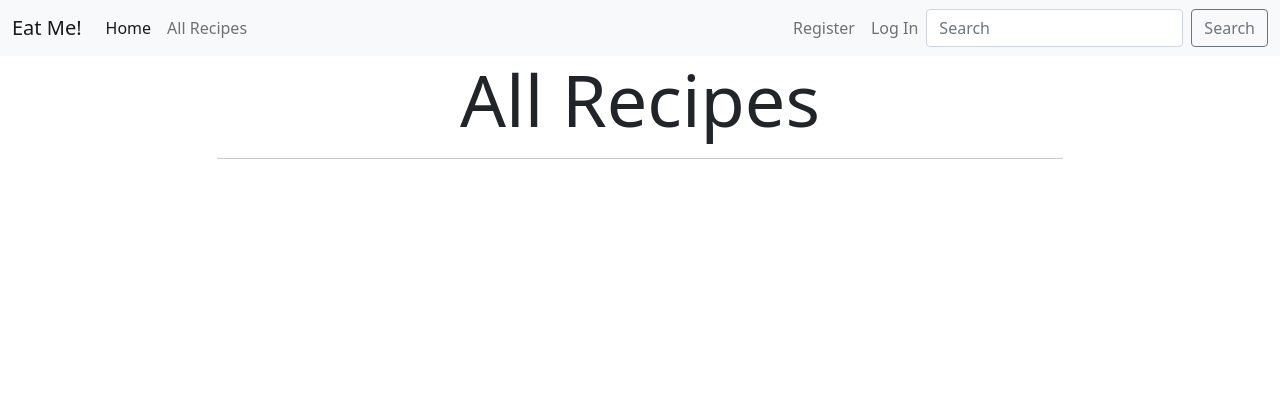
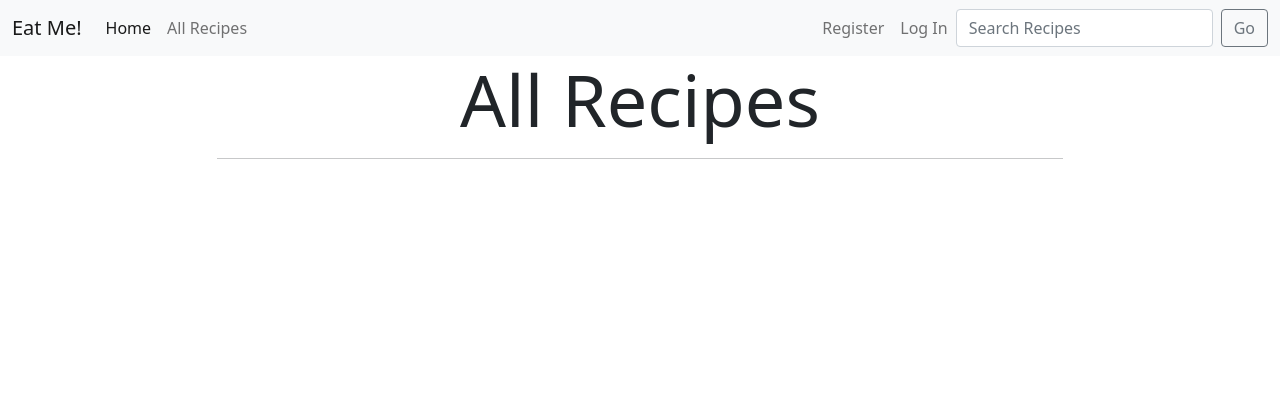
Before and after one commit to Delboy/EatMe, a Django app: page /recipes/ in a window 1280 px wide. Shown: the top 420 px of the page. Run offline with Django 3.2, Linux system fonts and the light colour scheme.

Commit message:
add search_recipes view and template, wired up urls, edited search bar in base template

```diff
--- a/recipes/urls.py
+++ b/recipes/urls.py
@@ -9,6 +9,7 @@ urlpatterns = [
     path('edit_recipe/<int:pk>', views.EditRecipe.as_view(), name='edit_recipe'),
     path('delete_recipe/<str:pk>', views.delete_recipe, name='delete_recipe'),
     path('favourite_recipes/', views.UsersFavRecipes.as_view(), name='favourite_recipes'),
+    path('search_recipes/', views.search_recipes, name='search_recipes'),
     path('<slug:slug>/', views.RecipeDetail.as_view(), name="recipe_detail"),
     path('like/<slug:slug>', views.RecipeLike.as_view(), name="recipe_like")
 ]
--- a/recipes/views.py
+++ b/recipes/views.py
@@ -137,3 +137,19 @@ class UsersFavRecipes(generic.ListView):
             return render(request, 'favourite_recipes.html', context)
         else:
             return render(request, 'favourite_recipes.html')
+
+
+def search_recipes(request):
+    if request.method == "POST":
+        searched = request.POST.get('searched')
+        if searched.lower() == 'vegan':
+            recipes = Recipe.objects.filter(vegan=True)
+            return render(request, 'search_recipes.html', {'searched': searched, 'recipes':recipes})
+        elif searched.lower() == 'vegetarian':
+            recipes = Recipe.objects.filter(vegetarian=True)
+            return render(request, 'search_recipes.html', {'searched': searched, 'recipes':recipes})
+        else:
+            recipes = Recipe.objects.filter(title__icontains=searched)
+            return render(request, 'search_recipes.html', {'searched': searched, 'recipes':recipes})
+    else:
+        return render(request, 'search_recipes.html')
--- a/templates/base.html
+++ b/templates/base.html
@@ -61,9 +61,10 @@
                         {% endif %}
                     </ul>
                 </div>
-                <form class="d-flex">
-                    <input class="form-control me-2" type="search" placeholder="Search" aria-label="Search">
-                    <button class="btn btn-outline-secondary" type="submit">Search</button>
+                <form class="d-flex" method="POST" action="{% url 'search_recipes' %}">
+                    {% csrf_token %}
+                    <input class="form-control me-2" type="search" placeholder="Search Recipes" aria-label="Search" name="searched">
+                    <button class="btn btn-outline-secondary" type="submit">Go</button>
                 </form>
             </div>
         </div>
```
Also changed, not shown: templates/search_recipes.html (added, +77 -0 lines).
